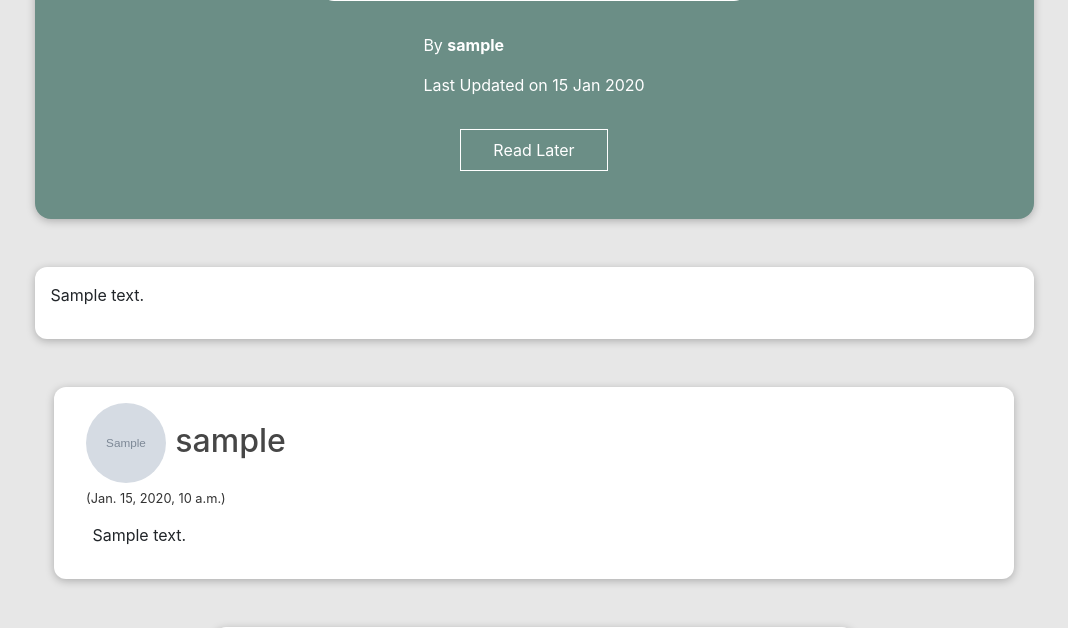
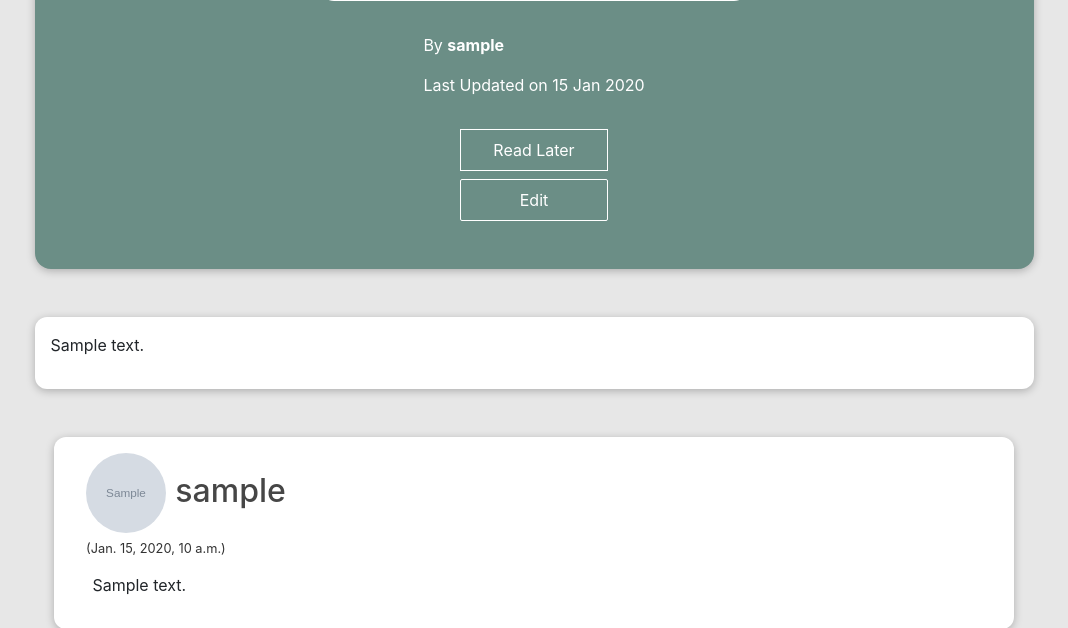
Before and after one commit to Ali-Fattahian/Blog-Project, a Django app: a page that uses Website/templates/base.html in a window 1280 px wide. Shown: the part 691-1319 px from the top of the page, without its empty margins (106-1174 px from the left). Run offline with Django 3.2, Linux system fonts and the light colour scheme; a user stored in the database is signed in; tables that the repository leaves empty hold one stand-in row (values such as "Sample post"); grey boxes marked "Sample" are stand-in pictures; some libraries are stand-ins or nearby versions.

Commit message:
finish edit-post feature

```diff
--- a/Website/blog/static/blog/post-detail.css
+++ b/Website/blog/static/blog/post-detail.css
@@ -80,6 +80,26 @@ body {
 
 #read-later button:hover,
 #read-later button:active {
+  background-color: var(--btn-color);
+  color: var(--secondary-color);
+  border: none;
+}
+
+#read-later .button {
+  display: block;
+  margin-top: .5rem;
+  text-align: center;
+  background-color: transparent;
+  border: 1px solid white;
+  padding: 0.5rem 2rem;
+  font: inherit;
+  color: white;
+  cursor: pointer;
+  transition: all 0.4s ease-in-out;
+}
+
+#read-later .button:active,
+#read-later .button:hover {
   background-color: var(--btn-color);
   color: var(--secondary-color);
   border: none;
--- a/Website/blog/templates/blog/post-detail.html
+++ b/Website/blog/templates/blog/post-detail.html
@@ -33,6 +33,9 @@
                         Read Later
                         {% endif %}
                     </button>
+                    {% if one_post.author == request.user %}
+                        <a href="{% url 'update-post' one_post.slug %}" class="button">Edit</a>
+                    {% endif %}
                 </form>
             </div>
             <article class = "article">
--- a/Website/blog/templates/blog/stored-posts.html
+++ b/Website/blog/templates/blog/stored-posts.html
@@ -7,9 +7,6 @@ My Stored Posts
 
 {% block css %}
 <link rel="stylesheet" href="{% static "blog/stored-posts.css" %}">
-<link rel="stylesheet" media = "screen and (min-width:651px) and (max-width:768px)" href="{% static 'blog/tablet.css' %}">
-<link rel="stylesheet" media = "screen and (min-width:501px) and (max-width:650px)" href="{% static 'blog/mini-tablet.css' %}">
-<link rel="stylesheet" media = "screen and (max-width:500px)" href="{% static 'blog/smartphone.css' %}">
 {% endblock %}
 
 {% block content %}
--- a/Website/templates/base.html
+++ b/Website/templates/base.html
@@ -37,8 +37,13 @@
                                 {{ request.user.username }}
                             </a>
                             <div class="dropdown-menu" aria-labelledby="navbarDropdown">
+                                <a class="dropdown-item" href="{% url 'profile' request.user.profile.slug %}">Profile</a>
+                                {% for group in request.user.groups.all %}
+                                {% if group.name == 'trusted_users' %}
+                                    <a class="dropdown-item" href="{% url 'add-new-post' %}">Add a new post</a>
+                                {% endif %}
+                                {% endfor %}
                                 <a class="dropdown-item" href="{% url 'read-later' %}">Saved Posts</a>
-                                <a class="dropdown-item" href="{% url 'profile' request.user.profile.slug %}">Profile</a>
                                 <div class="dropdown-divider"></div>
                                 <a class="dropdown-item" href="{% url 'sign-out' %}">Sign Out</a>
                             </div>
```
